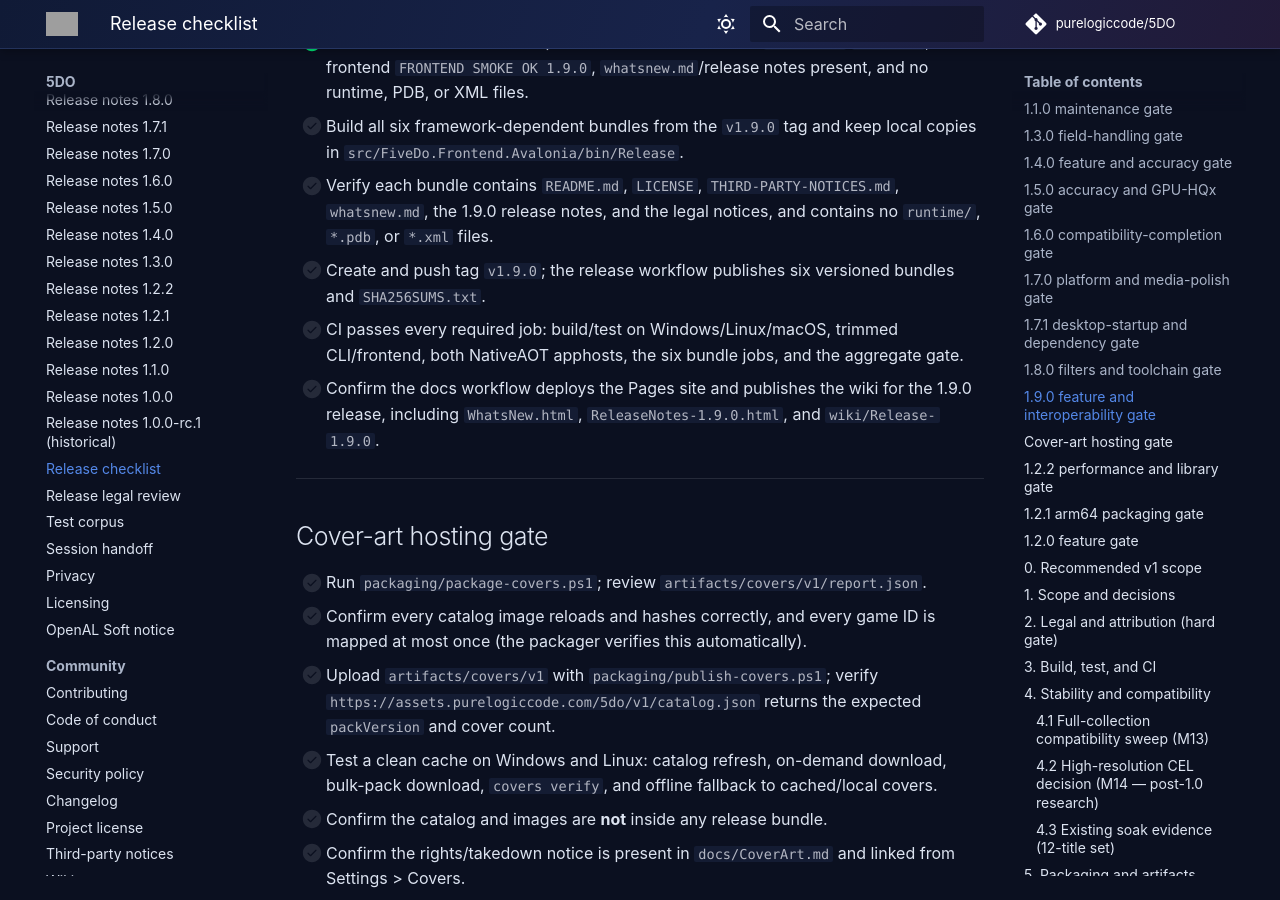
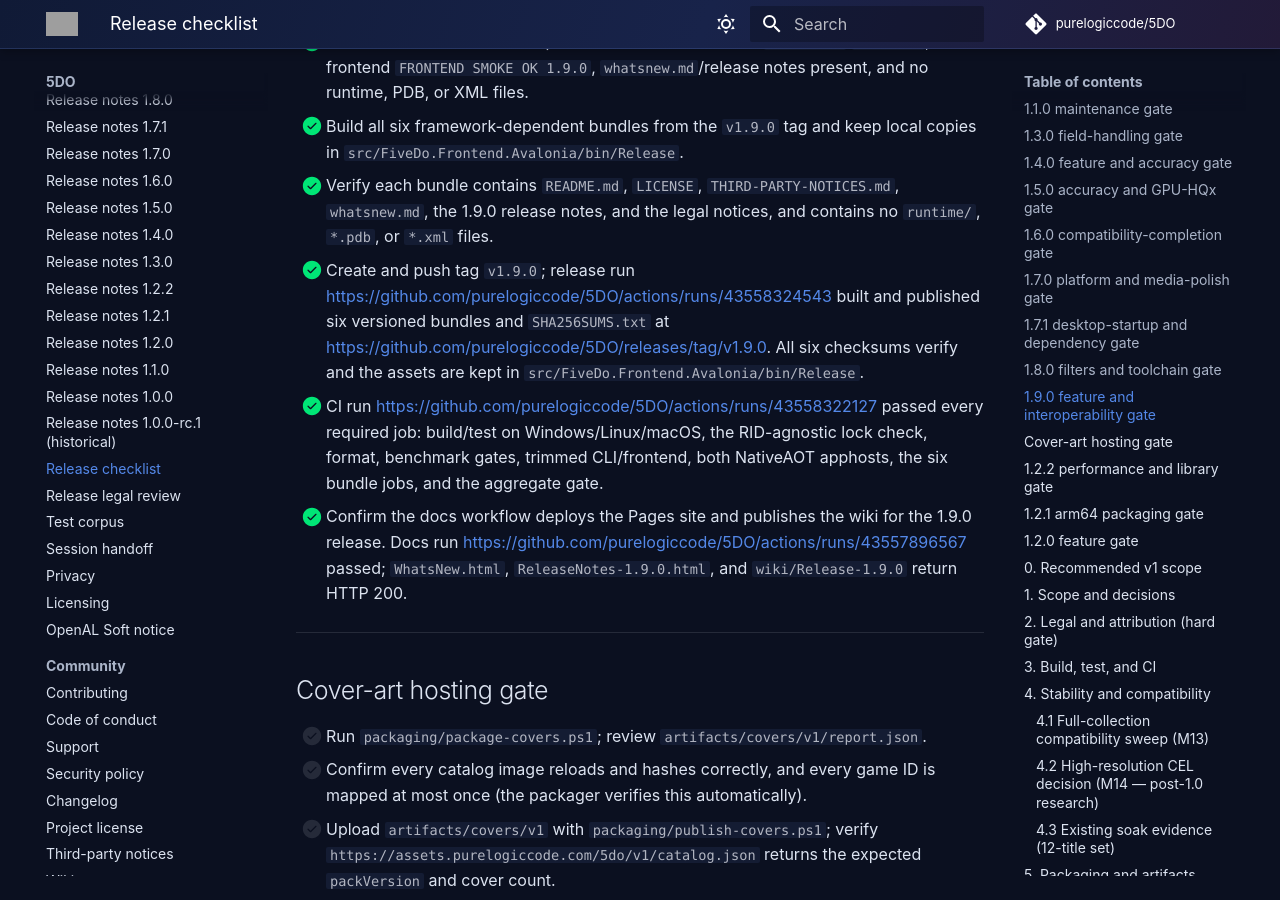
Before and after one commit to purelogiccode/5DO, an MkDocs documentation site: the page built from docs/ReleaseChecklist.md, in a window 1280 px wide and 900 px high, scrolled down 8903 px. Built offline with MkDocs 1.6.1 and Material for MkDocs 9.7.7, drawn with Linux system fonts in a browser that asks for light colours; comment, search, counter and statistics services are not loaded; grey boxes are pictures that could not be loaded.

Commit message:
docs: record 1.9.0 CI, release, bundle, and checksum evidence

```diff
--- a/docs/ReleaseChecklist.md
+++ b/docs/ReleaseChecklist.md
@@ -345,18 +345,25 @@ run, screenshot, or recorded hash), not just an intention. Update `docs/Status.m
 - [x] Local win-x64 framework-dependent bundle verified: CLI `--version`/`selftest`,
       frontend `FRONTEND SMOKE OK 1.9.0`, `whatsnew.md`/release notes present, and no
       runtime, PDB, or XML files.
-- [ ] Build all six framework-dependent bundles from the `v1.9.0` tag and keep local
+- [x] Build all six framework-dependent bundles from the `v1.9.0` tag and keep local
       copies in `src/FiveDo.Frontend.Avalonia/bin/Release`.
-- [ ] Verify each bundle contains `README.md`, `LICENSE`, `THIRD-PARTY-NOTICES.md`,
+- [x] Verify each bundle contains `README.md`, `LICENSE`, `THIRD-PARTY-NOTICES.md`,
       `whatsnew.md`, the 1.9.0 release notes, and the legal notices, and contains no
       `runtime/`, `*.pdb`, or `*.xml` files.
-- [ ] Create and push tag `v1.9.0`; the release workflow publishes six versioned bundles
-      and `SHA256SUMS.txt`.
-- [ ] CI passes every required job: build/test on Windows/Linux/macOS, trimmed
-      CLI/frontend, both NativeAOT apphosts, the six bundle jobs, and the aggregate gate.
-- [ ] Confirm the docs workflow deploys the Pages site and publishes the wiki for the
-      1.9.0 release, including `WhatsNew.html`, `ReleaseNotes-1.9.0.html`, and
-      `wiki/Release-1.9.0`.
+- [x] Create and push tag `v1.9.0`; release run
+      <https://github.com/purelogiccode/5DO/actions/runs/43558324543> built and
+      published six versioned bundles and `SHA256SUMS.txt` at
+      <https://github.com/purelogiccode/5DO/releases/tag/v1.9.0>. All six checksums
+      verify and the assets are kept in `src/FiveDo.Frontend.Avalonia/bin/Release`.
+- [x] CI run <https://github.com/purelogiccode/5DO/actions/runs/43558322127> passed
+      every required job: build/test on Windows/Linux/macOS, the RID-agnostic lock
+      check, format, benchmark gates, trimmed CLI/frontend, both NativeAOT apphosts,
+      the six bundle jobs, and the aggregate gate.
+- [x] Confirm the docs workflow deploys the Pages site and publishes the wiki for the
+      1.9.0 release. Docs run
+      <https://github.com/purelogiccode/5DO/actions/runs/43557896567> passed;
+      `WhatsNew.html`, `ReleaseNotes-1.9.0.html`, and `wiki/Release-1.9.0` return
+      HTTP 200.
 
 ---
 
```
Also changed, not shown: docs/Compatibility.md (+7 -0 lines), docs/Installers.md (+10 -6 lines), docs/Status.md (+14 -0 lines), docs/TestCorpus.md (+10 -2 lines).
